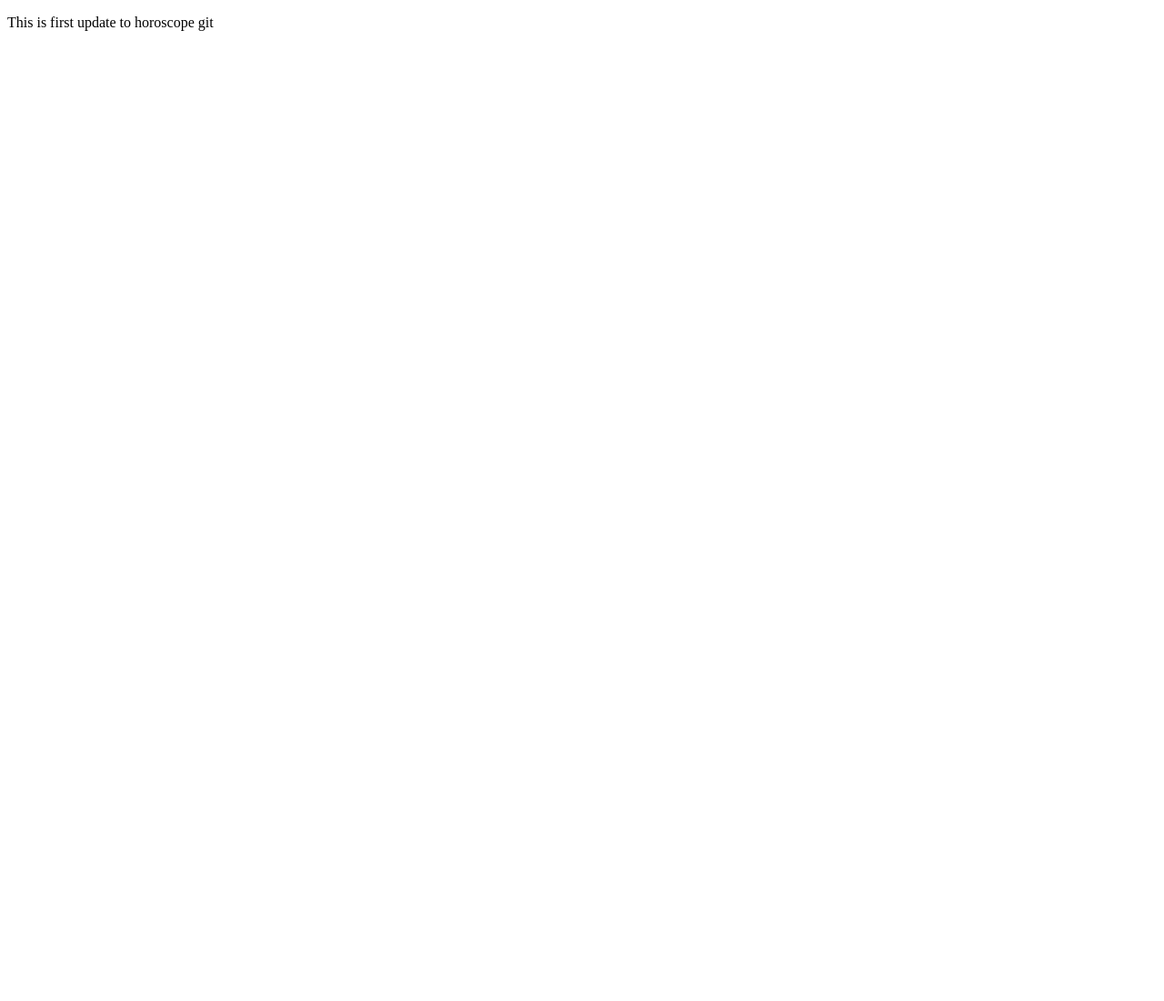
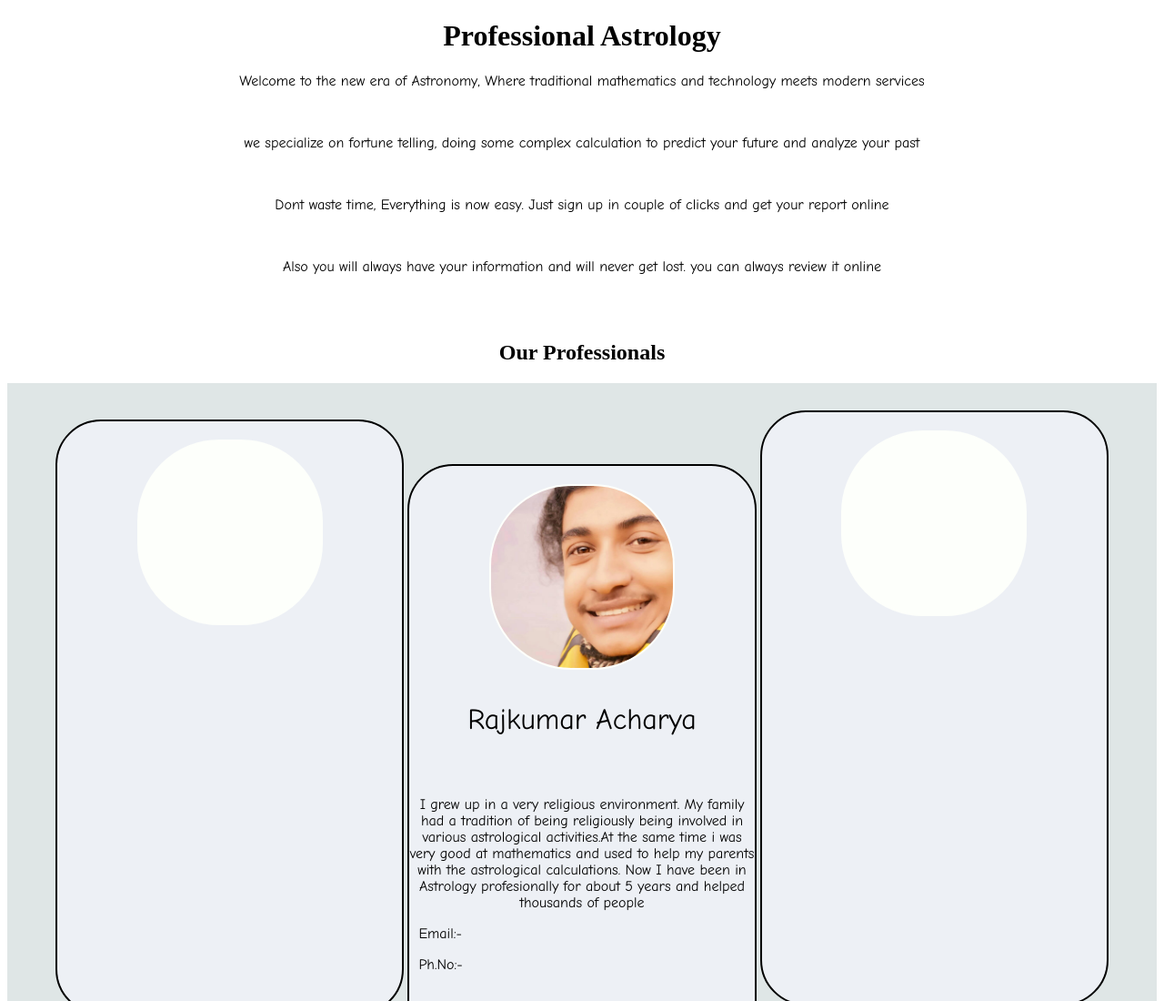
Before and after one commit to hubert3158/Horoscope, a plain HTML site: page index.html in a window 1280 px wide. Shown: the top 1100 px of the page at 91% size. Before the commit the page ends 800 px from the top, so only its background shows below. Drawn offline with Linux system fonts and the light colour scheme.

Commit message:
index page 1

```diff
--- a/index.html
+++ b/index.html
@@ -1,8 +1,123 @@
 <!DOCTYPE html>
 <html>
-<head>
-</head>
-<body>
-<p> This is first update to horoscope git </p>
-</body>
+    <head>
+    <style>
+        h1 {
+           text-align:center;
+        }
+        .welcomeWrapper {
+            text-align: center;
+        }
+        .welcome p {
+            font-family:"Comic Sans MS", cursive, sans-serif;
+        }
+        .professionals {
+            height: 780px;
+            background-color: #dfe6e6;
+            text-align: center;
+        }
+        .professional {
+            text-align: center;
+            border:2px solid black ;
+            border-radius:50px;
+            margin-top:30px ;
+            height: 650px;
+            width: 30%;
+            background-color: #edf0f5;
+            display:inline-block;
+        }
+        .professionalPhoto {
+            display: inline-block;
+            height: 200px;
+            width:200px;
+            margin-top:20px;
+            border:2px solid #fdfffb;
+            border-radius: 90px;
+        }
+        .contactInfo {
+            margin-left:10px;
+            text-align:left;
+        }
+        div img {
+            height: 150px;
+            width: 150px ;
+        }
+        .zodiacWrapper {
+            background-color: rgba(14, 30, 228, 0.54);
+        }
+        .zodiac {
+            margin-top:15px;
+            margin-bottom:40px;
+          /*  background-color: #c8ceff;*/
+            display:inline-block ;
+        }
+        .zodiac img {
+            border-radius: 700px;
+        }
+    </style>
+    </head>
+    <body>
+    <h1>Professional Astrology</h1>
+    <div class="welcomeWrapper">
+        <div class="welcome">
+            <p> Welcome to the new era of Astronomy, Where traditional mathematics and technology meets modern services</p>
+            <br>
+            <p>we specialize on fortune telling, doing some complex calculation to predict your future and analyze your past</p>
+            <br>
+            <p>Dont waste time, Everything is now easy. Just sign up in couple of clicks and get your report online</p>
+            <br>
+            <p>Also you will always have your information and will never get lost. you can always review it online</p>
+            <br><br>
+            <p><strong><h2>Our Professionals</h2></strong></p>
+            <div class="professionals">
+                <div class="professional">
+                    <div class="professionalPhoto" style="background-color: #fdfffb">
+                    </div>
+                    <div class="professionalIntro">
+                        <br><br><br><br><br><br><br><br><br><br><br><br><br><br><br><br><br><br><br><br><br>
+                    </div>
+                </div>
+                <div class="professional">
+                    <div class="professionalPhoto" style="background-image: url(img/rajkumar.jpg); background-size: cover">
+                    </div>
+                    <div class="professionalIntro">
+                        <p style="font-size: 2em;">Rajkumar Acharya</p>
+                        <br>
+                        <p>I grew up in a very religious environment. My family had a tradition of being religiously being involved in various astrological activities.At
+                        the same time i was very good at mathematics and used to help my parents with the astrological calculations. Now I have been in Astrology profesionally
+                        for about 5 years and helped thousands of people
+                        </p>
+                        <p class="contactInfo">Email:-</p>
+                        <p class="contactInfo">Ph.No:-</p>
+                    </div>
+                </div>
+                <div class="professional">
+                    <div class="professionalPhoto" style="background-color: #fdfffb">
+                    <div class="professionalIntro">
+                        <br><br><br><br><br><br><br><br><br><br><br><br><br><br><br><br><br><br><br><br><br>
+                        <br><br><br><br><br><br><br><br><br><br><br><br>
+                    </div>
+                </div>
+            </div>
+        </div>
+    </div>
+    <div style="text-align: center " class="zodiacWrapper">
+        <div class="zodiac">
+            <img src="img/ari.png" alt="aries" >
+            <img src="img/aqu.jpg" alt="aquarius">
+            <img src="img/can.jpg" alt="cancer">
+            <img src="img/cap.jpg" alt="capricorn">
+            <img src="img/ger.jpg" alt="gemini">
+            <br>
+            <img src="img/leo.jpg" alt="leo">
+            <img src="img/lib.jpg" alt="libra">
+            <img src="img/pis.jpg" alt="pisces">
+            <br>
+            <img src="img/sag.jpg" alt="sagittarius">
+            <img src="img/sco.jpg" alt="scorpio">
+            <img src="img/tau.jpg" alt="taurus">
+            <img src="img/vir.jpg" alt="virgo">
+        </div>
+    </div>
+    </body>
 </html>
```
Also changed, not shown: img/aqu.jpg (added), img/ari.png (added), img/can.jpg (added), img/cap.jpg (added), img/ger.jpg (added), img/index1img.jpg (added), img/indx2img.jpg (added), img/leo.jpg (added), img/lib.jpg (added), img/pis.jpg (added), img/rajkumar.jpg (added), img/sag.jpg (added), img/sco.jpg (added), img/tau.jpg (added), 1 more files, 1 other file.
